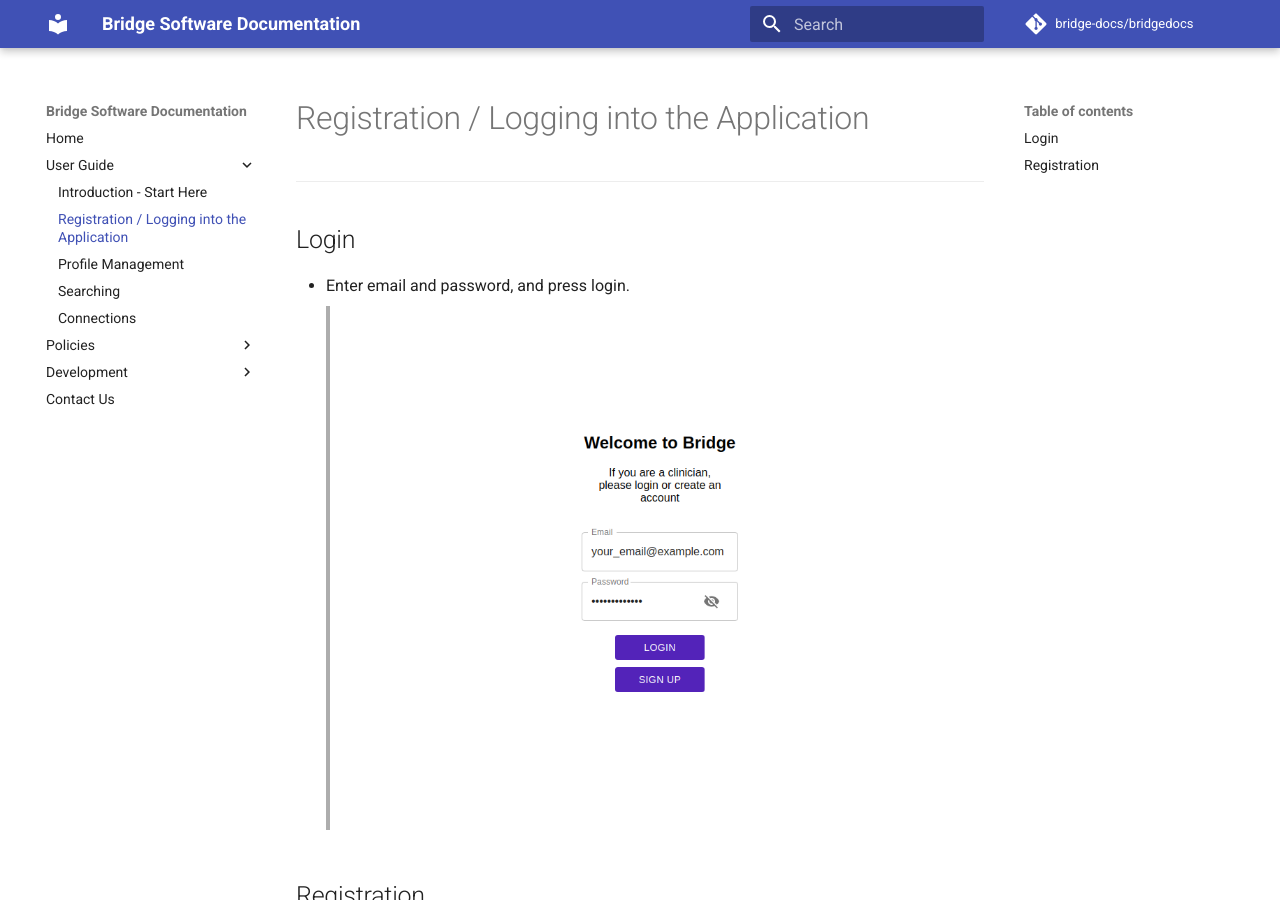
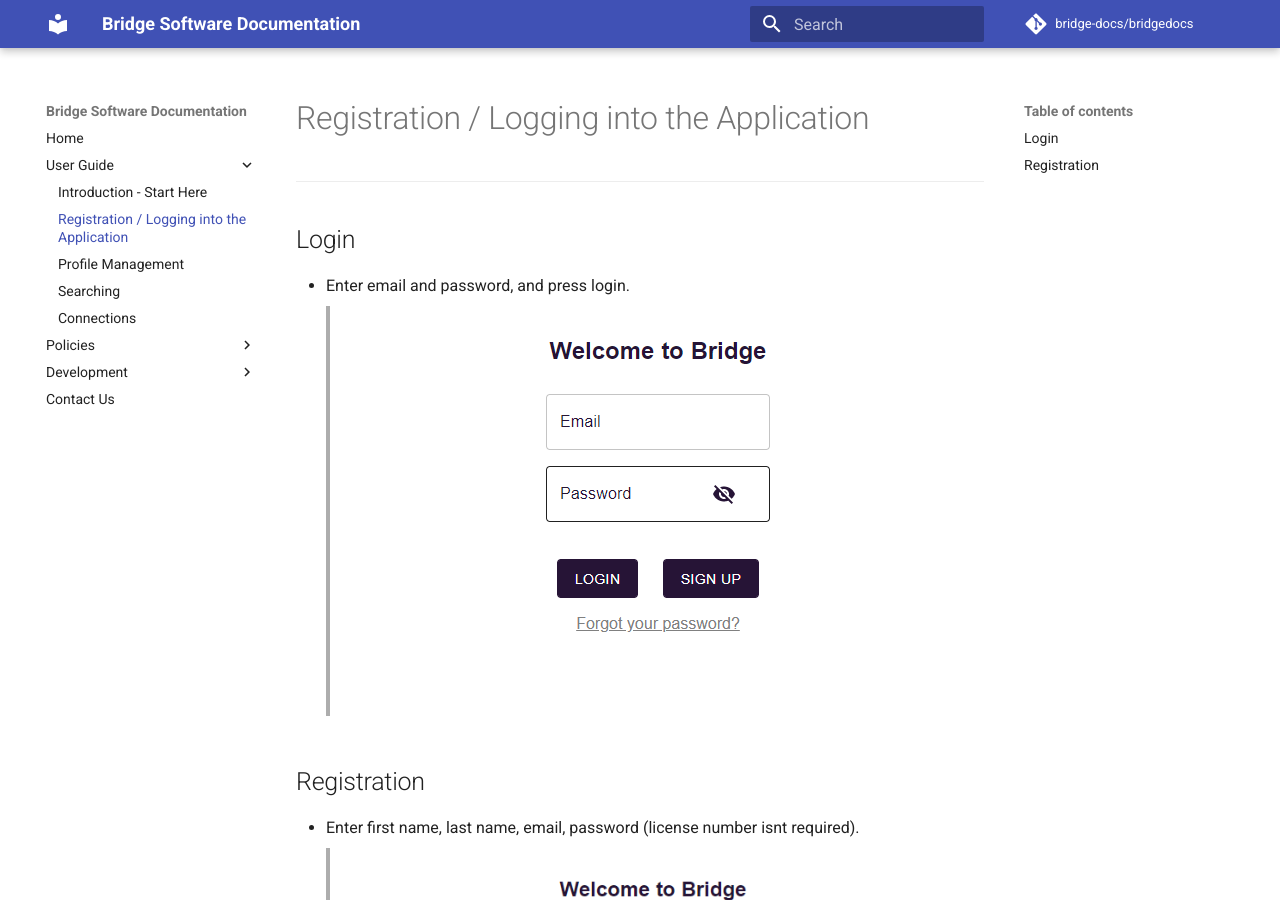
Before and after one commit to bridge-docs/bridgedocs, an MkDocs documentation site: the page built from docs/user-guide/Accounts.md, in a window 1280 px wide and 900 px high. Built offline with MkDocs 1.6.1 and Material for MkDocs 9.7.7, drawn with Linux system fonts in a browser that asks for light colours; comment, search, counter and statistics services are not loaded.

Commit message:
update Accounts.md

```diff
--- a/docs/user-guide/Accounts.md
+++ b/docs/user-guide/Accounts.md
@@ -5,9 +5,9 @@
 ## Login
 
 - Enter email and password, and press login.
-> ![login page](./images/login.png "Login page")
+> ![login page](./images/login.PNG "Login page")
 
 ## Registration
 
 - Enter first name, last name, email, password (license number isnt required).
-> ![registration page](./images/registration.png "Registration page")
+> ![registration page](./images/registration.PNG "Registration page")
```
